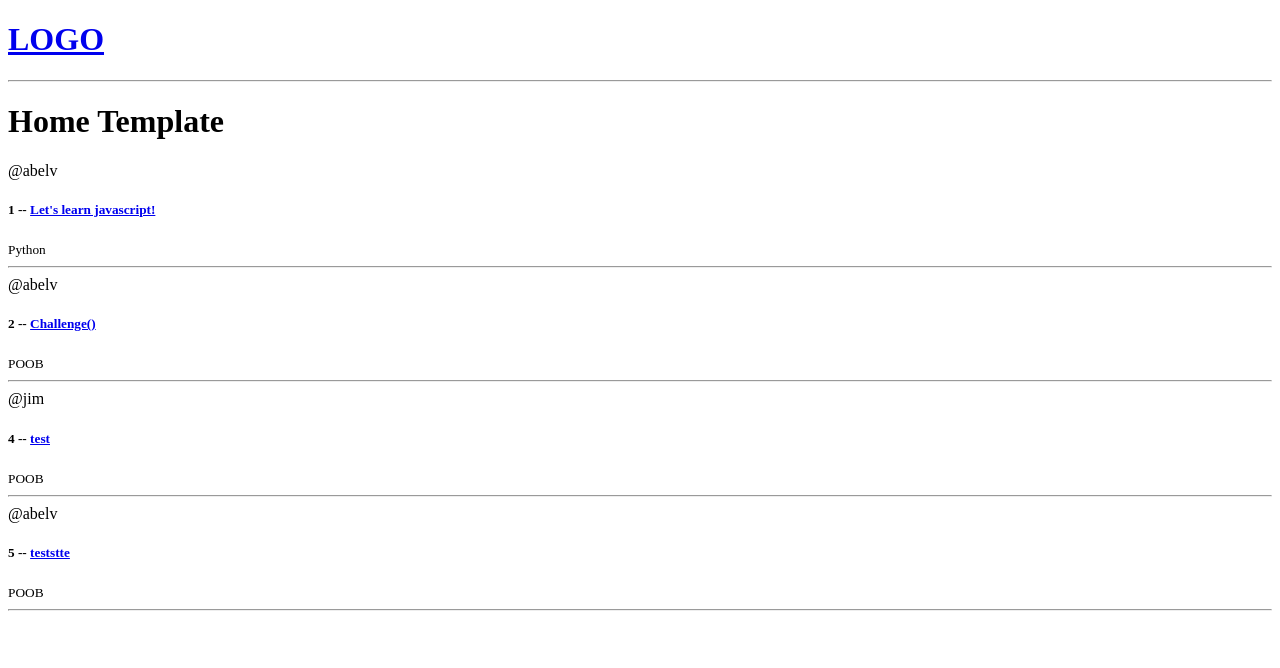
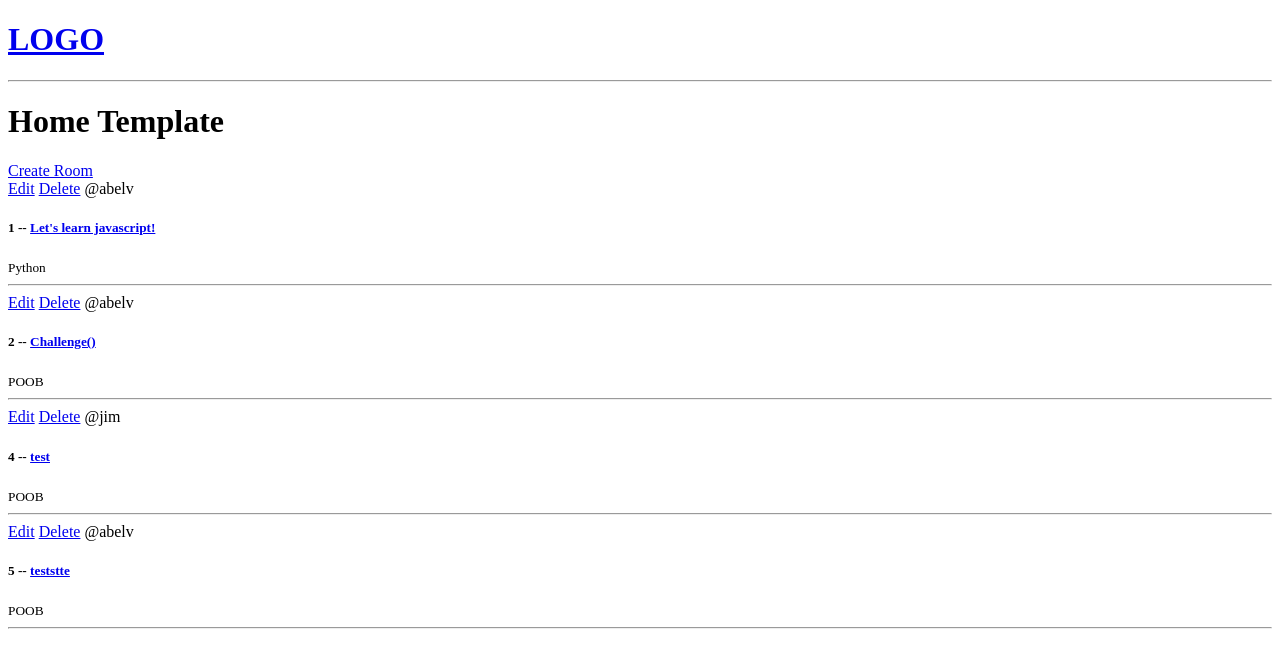
Before and after one commit to AbelV0538/notstudybud, a Django app: page / in a window 1280 px wide. Shown: the top 668 px of the page. Run offline with Django 5.2, Linux system fonts and the light colour scheme; data comes from the database, SQL or seed files in the repository; both versions use the stored data as it was after the commit.

Commit message:
1:39:00 - CRUD

```diff
--- a/base/models.py
+++ b/base/models.py
@@ -23,6 +23,10 @@ class Room(models.Model):
     def __str__(self):
         return self.name
 
+
+class Meta:
+    ordering = ['-updated', '-created']
+
 class Message(models.Model):
     user = models.ForeignKey(User, on_delete=models.CASCADE)
     room = models.ForeignKey(Room, on_delete=models.CASCADE)
--- a/base/templates/base/home.html
+++ b/base/templates/base/home.html
@@ -7,9 +7,12 @@
 
 <div>
 
+    <a href ="{% url 'create-room' %}">Create Room</a>
     <div>
         {% for rooms in rooms%}
         <div>
+            <a href="{% url 'update-room' rooms.id %}">Edit</a>
+            <a href="{% url 'delete-room' rooms.id %}">Delete</a>
             <span>@{{rooms.host.username}} </span>
             <h5>{{rooms.id}} -- <a href="{% url 'room' rooms.id %}">{{rooms.name}}</a></h5>
             <small>{{rooms.topic.name}}</small>
--- a/base/urls.py
+++ b/base/urls.py
@@ -6,4 +6,8 @@ urlpatterns =[
     path('', views.home, name = "home"),
     path('room/<str:pk>/', views.room, name = "room"),
 
+    path('create-room/', views.createRoom, name = "create-room"),
+    path('update-room/<str:pk>', views.updateRoom, name = "update-room"),
+    path('delete-room/<str:pk>', views.deleteRoom, name = "delete-room"),
+
 ]
--- a/base/views.py
+++ b/base/views.py
@@ -1,5 +1,6 @@
-from django.shortcuts import render
+from django.shortcuts import render, redirect
 from .models import Room
+from .forms import RoomForm
 
 # Create your views here.
 
@@ -13,3 +14,38 @@ def room(request, pk):
     room = Room.objects.get(id=pk)
     context = {'room': room}
     return render(request, 'base/room.html', context)
+
+
+def createRoom(request):
+    form = RoomForm()
+    if request.method == 'POST':
+        form = RoomForm(request.POST)
+        if form.is_valid():
+            form.save()
+            return redirect('home')
+
+    context = {'form': form}
+    return render(request,'base/room_form.html', context)
+
+def updateRoom(request, pk):
+    room = Room.objects.get(id=pk)
+    form = RoomForm(instance=room)
+
+    if request.method == 'POST':
+        form = RoomForm(request.POST, instance=room)
+        if form.is_valid():
+            form.save()
+            return redirect('home')
+
+    context = {'form': form}
+    return render(request,'base/room_form.html', context)
+
+
+def deleteRoom(request, pk):
+    room = Room.objects.get(id=pk)
+
+    if request.method == 'POST':
+        room.delete()
+        return redirect('home')
+
+    return render(request, 'base/delete.html', {'obj': room})
```
Also changed, not shown: base/forms.py (added, +7 -0 lines), base/templates/base/delete.html (added, +15 -0 lines), base/templates/base/room_form.html (added, +13 -0 lines), db.sqlite3.
